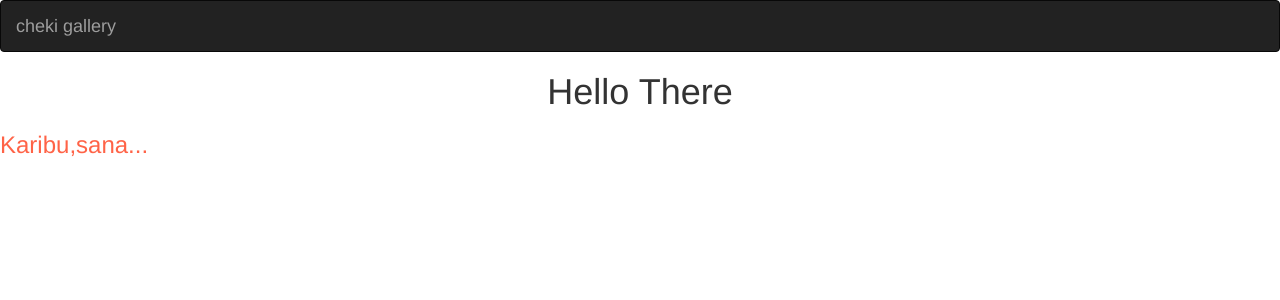
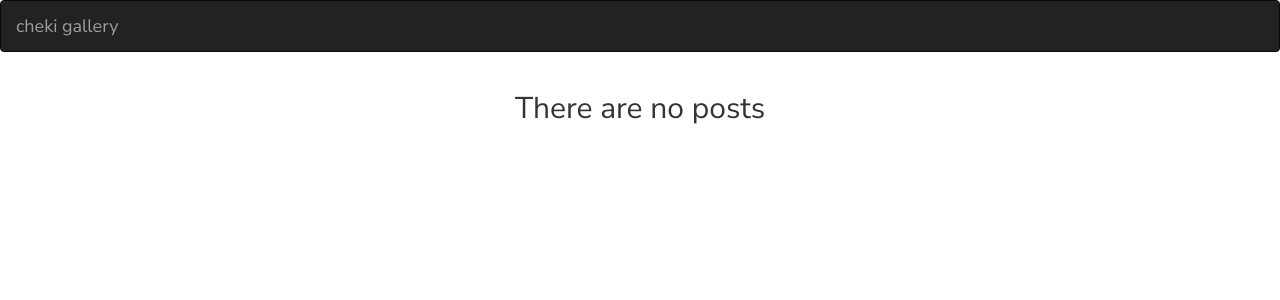
Before and after one commit to kennedybabu/cheki, a Django app: page / in a window 1280 px wide. Shown: the top 300 px of the page. Run offline with Django 3.2, Linux system fonts and the light colour scheme; data that the repository does not hold is empty; some libraries are stand-ins or nearby versions.

Commit message:
feature: add google fonts

```diff
--- a/gallery/templates/all_photos/base.html
+++ b/gallery/templates/all_photos/base.html
@@ -16,7 +16,6 @@
 <body>
     {% include "navbar.html" %}
     {% block content %}
-        <h1 class='text-center'>Hello There</h1>
     {%endblock%}
 
     {% block scripts %}
--- a/gallery/templates/home.html
+++ b/gallery/templates/home.html
@@ -2,9 +2,14 @@
 
 {% block content %}
     {{ block.super }}
-    <h3>Karibu,sana...</h3>
 
     {% for post in posts %}
-        <h2>{{ post.image_name }}</h2>
+        <h2>{{ post.image_name }}--{{ post.pub_date }}</h2>
+        <p>{{ post.image_description }}</p>
+
+    {% empty %}
+    <div class="row">
+        <h2 class="text-center">There are no posts</h2>
+    </div>
     {% endfor %}
 {% endblock %}
--- a/static/css/basegallery.css
+++ b/static/css/basegallery.css
@@ -1,3 +1,11 @@
+@import url('https://fonts.googleapis.com/css2?family=Montserrat:wght@300;400;600;700&family=Nunito+Sans:wght@200;300;400;600&family=Nunito:ital,wght@0,400;0,700;1,200&family=Poppins:wght@100;300;500&display=swap');
+
+
+body {
+    font-family: 'Nunito Sans', sans-serif;
+}
+
+
 h3 {
     color:tomato;
 }
```
